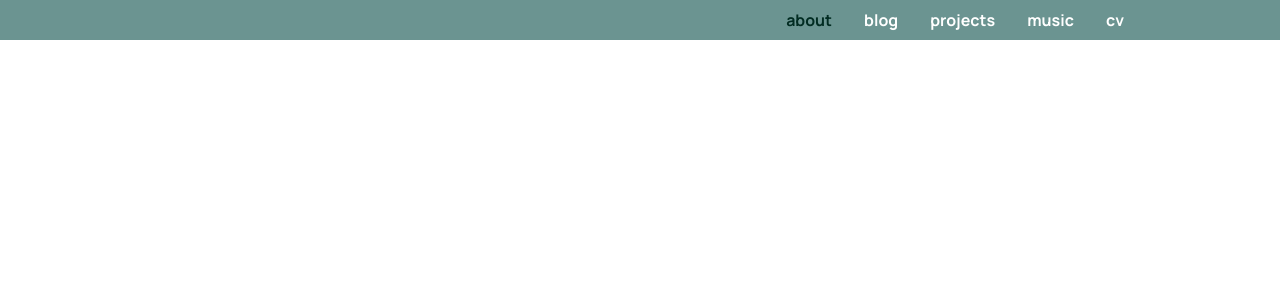
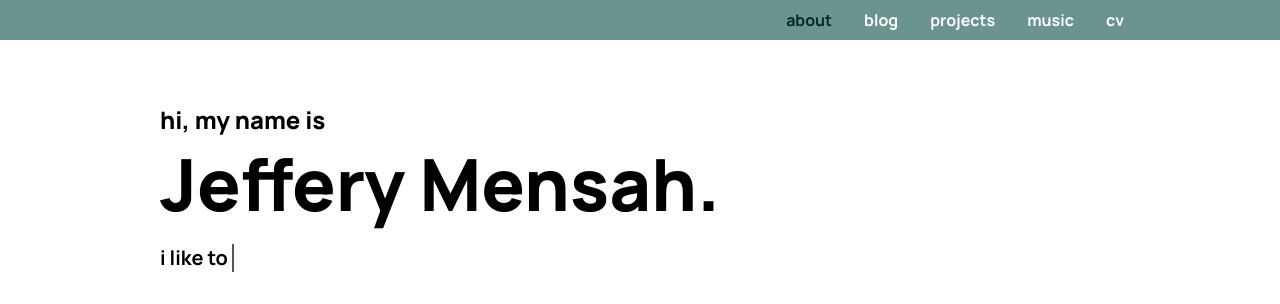
Before and after one commit to mensah-j/portfolio, a Next.js app: page / in a window 1280 px wide. Shown: the top 304 px of the page. Built offline with nearby package versions, Linux system fonts and the light colour scheme.

Commit message:
feat: add hero section to about page

```diff
--- /dev/null
+++ b/src/app/(about)/page.tsx
@@ -0,0 +1,10 @@
+import Image from "next/image";
+import { SectionHero } from "./_components/SectionHero";
+
+export default function Home() {
+  return (
+    <main className="flex flex-col items-center">
+      <SectionHero />
+    </main>
+  );
+}
--- a/src/app/page.tsx
+++ /dev/null
@@ -1,7 +0,0 @@
-import Image from "next/image";
-
-export default function Home() {
-  return (
-    <main className="flex flex-col items-center justify-between p-24"></main>
-  );
-}
```
